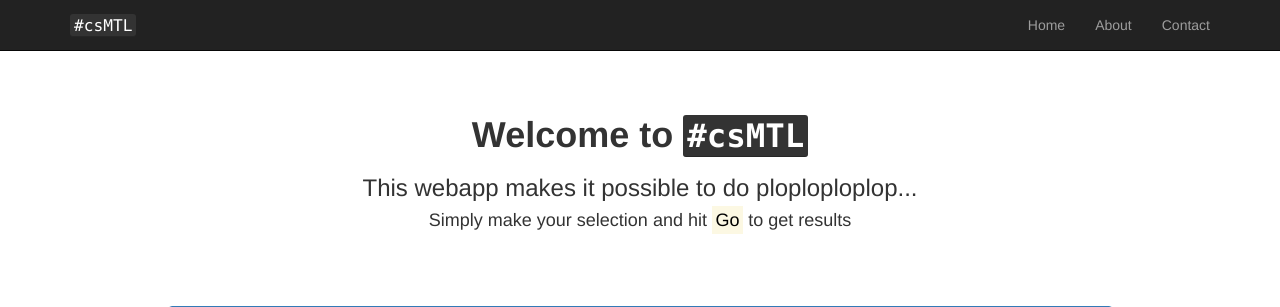
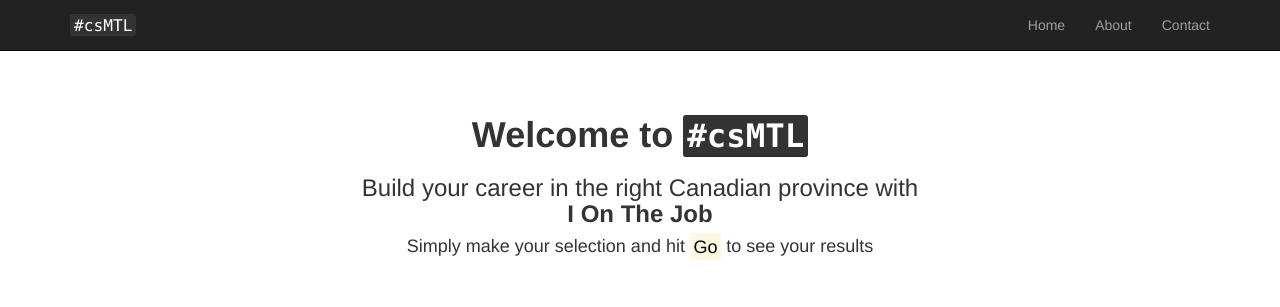
Before and after one commit to msulivan514/csmtl, a Django app: template app/templates/app/index.html in a window 1280 px wide. Shown: the top 307 px of the page. Run offline with Django 3.2, Linux system fonts and the light colour scheme; the template is opened without the code that fills it, so the values that code supplies are empty; some libraries are stand-ins or nearby versions.

Commit message:
- Added title to main page, and gave tentative app name

```diff
--- a/app/templates/app/index.html
+++ b/app/templates/app/index.html
@@ -6,8 +6,8 @@
     <div class="row">
         <div class="col-sm-12 text-center">
             <h1><strong>Welcome to <kbd>#csMTL</kbd></strong></h1>
-            <h3>This webapp makes it possible to do ploploploplop...</h3>
-            <h4>Simply make your selection and hit <mark>Go</mark> to get results</h4>
+            <h3>Build your career in the right Canadian province with <br><b>I On The Job</b></h3>
+            <h4>Simply make your selection and hit <mark>Go</mark> to see your results</h4>
         </div>
     </div>
 </header>
```
